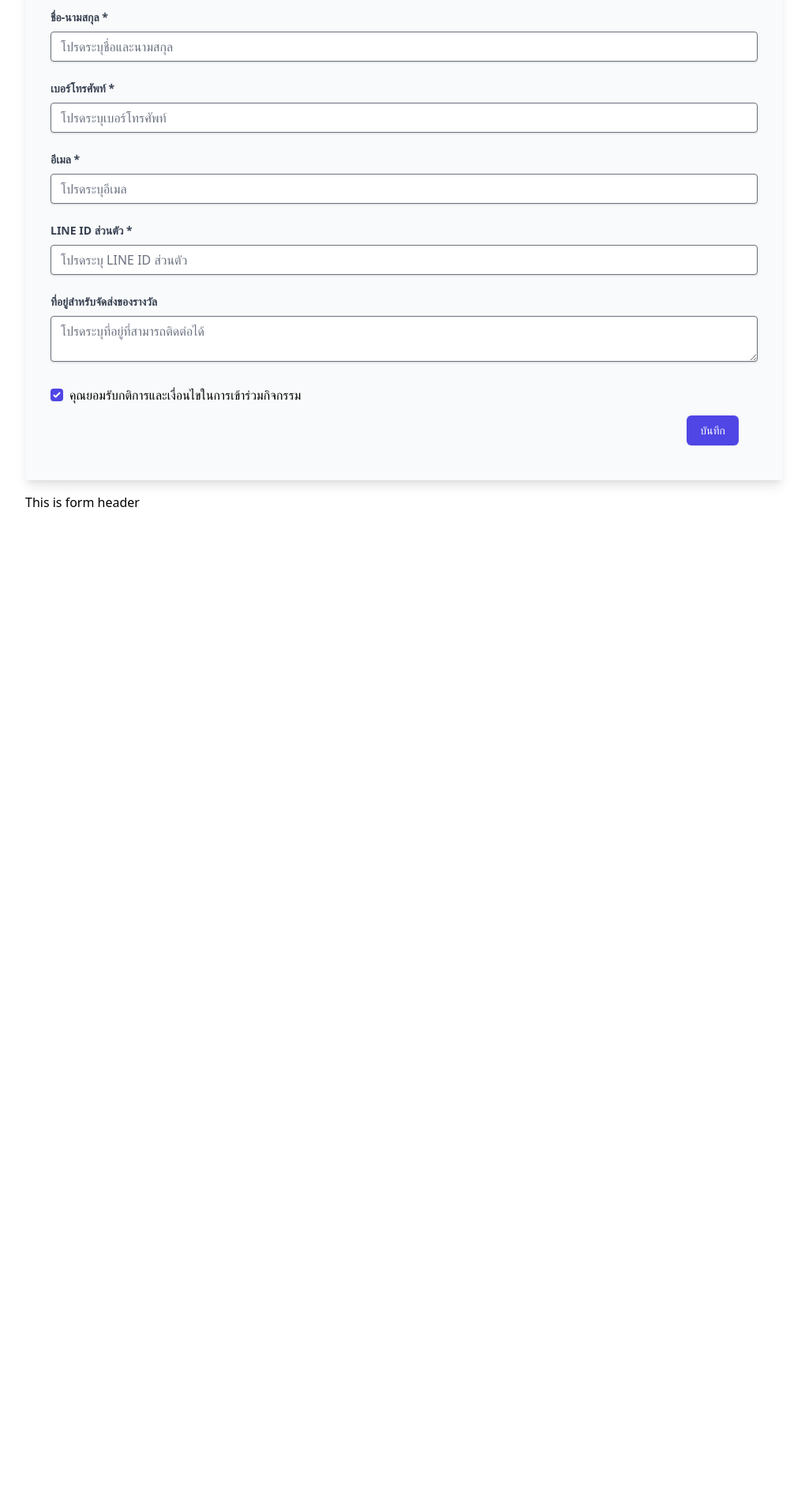
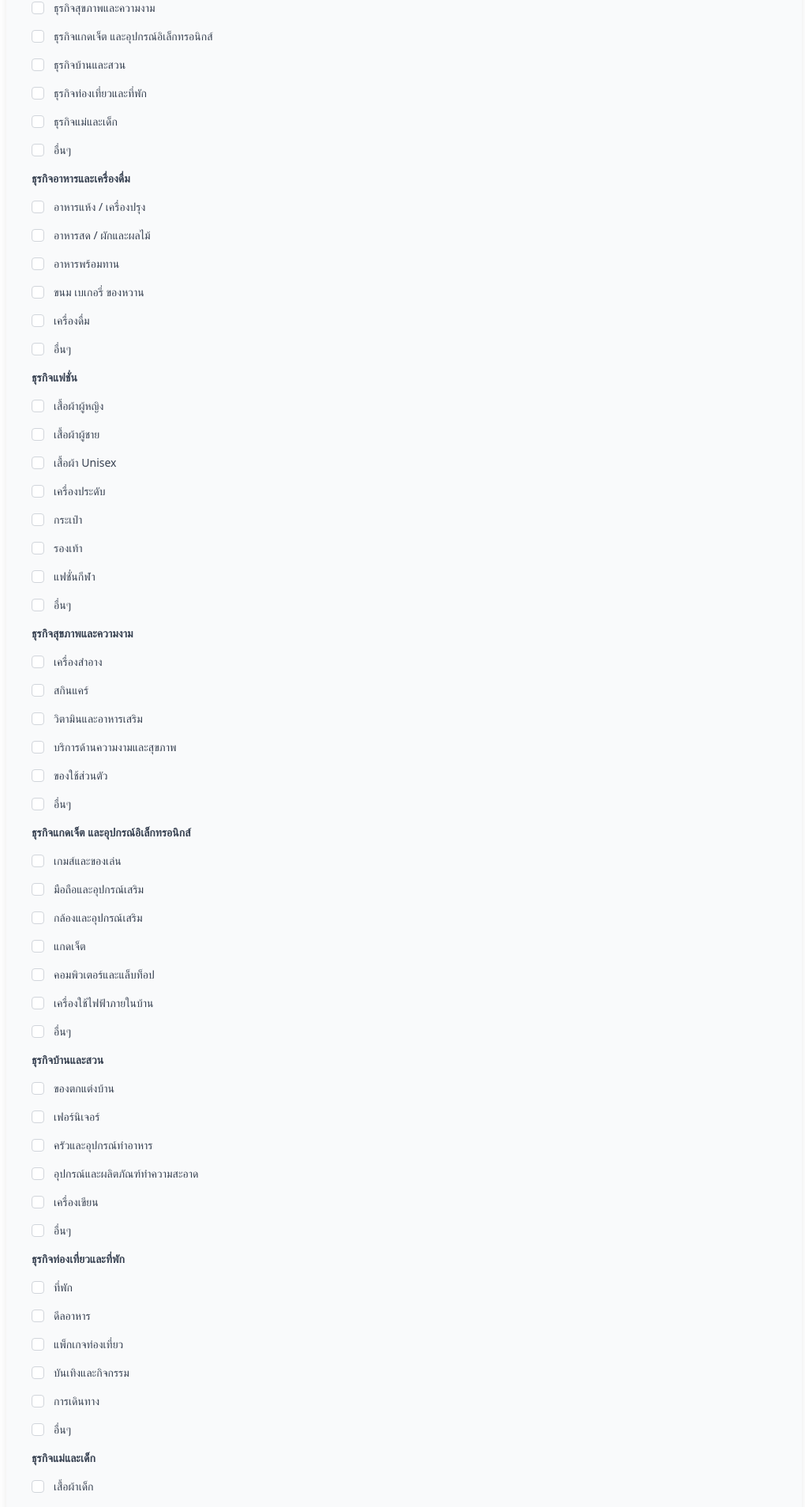
Before and after one commit to Poomphat-Tech/vue-liff-form, a Vue app: page / in a window 1280 px wide. Shown: the part 628-2536 px from the top of the page at 79% size, without its empty margins (128-1148 px from the left). Before the commit the page ends 1276 px from the top, so only its background shows below. Built offline with nearby package versions, Linux system fonts and the light colour scheme.

Commit message:
Add list component

```diff
--- a/index.html
+++ b/index.html
@@ -7,7 +7,7 @@
     <title>MyShop survey</title>
   </head>
   <body>
-    <div id="app" class="container mx-auto max-w-screen-lg min-w-1/2 pl-8 pr-8"></div>
+    <div id="app" class="container mx-auto max-w-screen-lg min-w-1/2 pl-2 pr-2"></div>
     <script type="module" src="/src/main.js"></script>
   </body>
 </html>
--- a/src/App.vue
+++ b/src/App.vue
@@ -5,7 +5,7 @@
   >
     <div id="header-section" class="my-8">
       <h1 class="text-center text-lg font-semibold">
-        ข้อมูลผู้ลงทะเบียนเข้าร่วมแคมเปญ “{{ title }}
+        ข้อมูลผู้ลงทะเบียนเข้าร่วมแคมเปญ “{{ campaign_title }}
       </h1>
       <p class="text-center text-sm">
         ขอสงวนสิทธิ์ให้ผู้ที่ทำถูกต้องกติกาและเงื่อนไขในการเข้าร่วมแคมเปญ
@@ -22,36 +22,12 @@
         name="shop_name"
         v-model:value="shop_name_value"
       />
-      <h3>this is {{ shop_name_value }}</h3>
-      <fieldset class="mb-4">
-        <div>
-          <label
-            class="block text-gray-700 text-sm font-bold mb-2"
-            for="searchid"
-          >
-            LINE Official Account ID (ขึ้นต้นด้วยเครื่องหมาย @) *
-          </label>
-          <input
-            class="
-              shadow
-              appearance-none
-              border
-              rounded
-              w-full
-              py-2
-              px-3
-              text-gray-700
-              leading-tight
-              focus:outline-none
-              focus:shadow-outline
-              mb-2
-            "
-            id="searchid"
-            type="text"
+      <short-text-field
+        title="LINE Official Account ID (ขึ้นต้นด้วยเครื่องหมาย @) *"
         placeholder="โปรดระบุ LINE ID ของร้าน @xxx"
+        name="line_shop_id"
+        v-model:value="line_shop_id"
       />
-        </div>
-      </fieldset>
       <fieldset class="mb-4">
         <div>
           <legend class="text-base font-medium text-gray-900">
@@ -103,140 +79,72 @@
         </div>
       </fieldset>
 
+      <list-field
+        title="กรุณาระบุหมวดหมู่ธุรกิจหรือบริการของคุณ (เลือกข้อเดียวที่เหมาะสมมากที่สุด)"
+        name="business_category"
+        :choices="business_category"
+      ></list-field>
+      <list-field
+        title="ธุรกิจอาหารและเครื่องดื่ม"
+        name="food"
+        :choices="food_sector"
+      >
+      </list-field>
+      <list-field title="ธุรกิจแฟชั่น" name="fashion" :choices="fashion_sector">
+      </list-field>
+      <list-field
+        title="ธุรกิจสุขภาพและความงาม"
+        name="beauty"
+        :choices="beauty_sector"
+      >
+      </list-field>
+      <list-field
+        title="ธุรกิจแกดเจ็ต และอุปกรณ์อิเล็กทรอนิกส์"
+        name="gadget"
+        :choices="gadget_sector"
+      >
+      </list-field>
+      <list-field title="ธุรกิจบ้านและสวน" name="home" :choices="home_sector">
+      </list-field>
+      <list-field
+        title="ธุรกิจท่องเที่ยวและที่พัก"
+        name="travel"
+        :choices="travel_sector"
+      >
+      </list-field>
+      <list-field
+        title="ธุรกิจแม่และเด็ก"
+        name="mom_kid"
+        :choices="mom_kid_sector"
+      >
+      </list-field>
       <h2 class="text-left text-md font-semibold mb-8 mt-8">
         ข้อมูลส่วนบุคคล(สำหรับใช้มนการติดต่อกลับ)
       </h2>
-      <fieldset class="mb-4" id="full_name">
-        <div>
-          <label
-            class="block text-gray-700 text-sm font-bold mb-2"
-            for="full_name"
-          >
-            ชื่อ-นามสกุล *
-          </label>
-          <input
-            class="
-              shadow
-              appearance-none
-              border
-              rounded
-              w-full
-              py-2
-              px-3
-              text-gray-700
-              leading-tight
-              focus:outline-none
-              focus:shadow-outline
-              mb-2
-            "
-            id="full_name"
-            type="text"
+      <short-text-field
+        title="ชื่อ-นามสกุล *"
         placeholder="โปรดระบุชื่อและนามสกุล"
+        name="full_name"
+        v-model:value="full_name"
       />
-          <p class="hidden text-red-500 text-xs italic">
-            โปรดกรอกชื่อและนามสกุล
-          </p>
-        </div>
-      </fieldset>
-
-      <fieldset class="mb-4" id="phone_number_field">
-        <div>
-          <label
-            class="block text-gray-700 text-sm font-bold mb-2"
-            for="phone_number"
-          >
-            เบอร์โทรศัพท์ *
-          </label>
-          <input
-            class="
-              shadow
-              appearance-none
-              border
-              rounded
-              w-full
-              py-2
-              px-3
-              text-gray-700
-              leading-tight
-              focus:outline-none
-              focus:shadow-outline
-              mb-2
-            "
-            id="phone_number"
-            type="tel"
+      <short-text-field
+        title="เบอร์โทรศัพท์ *"
         placeholder="โปรดระบุเบอร์โทรศัพท์"
+        name="phone_number"
+        v-model:value="phone_number"
       />
-          <p class="hidden text-red-500 text-xs italic">
-            โปรดกรอกชื่อและนามสกุล
-          </p>
-        </div>
-      </fieldset>
-
-      <fieldset class="mb-4" id="email_field">
-        <div>
-          <label
-            class="block text-gray-700 text-sm font-bold mb-2"
-            for="email_field"
-          >
-            อีเมล *
-          </label>
-          <input
-            class="
-              shadow
-              appearance-none
-              border
-              rounded
-              w-full
-              py-2
-              px-3
-              text-gray-700
-              leading-tight
-              focus:outline-none
-              focus:shadow-outline
-              mb-2
-            "
-            id="email"
-            type="email"
+      <short-text-field
+        title="อีเมล *"
         placeholder="โปรดระบุอีเมล"
+        name="email"
+        v-model:value="email"
       />
-          <p class="hidden text-red-500 text-xs italic">
-            โปรดกรอกชื่อและนามสกุล
-          </p>
-        </div>
-      </fieldset>
-
-      <fieldset class="mb-4" id="line_id_field">
-        <div>
-          <label
-            class="block text-gray-700 text-sm font-bold mb-2"
-            for="full_name"
-          >
-            LINE ID ส่วนตัว *
-          </label>
-          <input
-            class="
-              shadow
-              appearance-none
-              border
-              rounded
-              w-full
-              py-2
-              px-3
-              text-gray-700
-              leading-tight
-              focus:outline-none
-              focus:shadow-outline
-              mb-2
-            "
-            id="line_id"
-            type="text"
+      <short-text-field
+        title="LINE ID ส่วนตัว *"
         placeholder="โปรดระบุ LINE ID ส่วนตัว"
+        name="line_id"
+        v-model:value="line_id"
       />
-          <p class="hidden text-red-500 text-xs italic">
-            โปรดกรอกชื่อและนามสกุล
-          </p>
-        </div>
-      </fieldset>
 
       <fieldset class="mb-4" id="address_field">
         <div>
@@ -318,22 +226,93 @@
       </div>
     </form>
   </div>
-  <form-header></form-header>
 </template>
 
 <script>
 import FormHeader from "./components/FormHeader.vue";
 import ShortTextField from "./components/ShortTextField.vue";
+import ListField from "./components/ListField.vue";
 
 export default {
   components: {
     FormHeader,
     ShortTextField,
+    ListField,
   },
   data() {
     return {
-      title: "This is test title",
-      shop_name_value: "test shop name",
+      campaign_title: "This is test title",
+      shop_name_value: "",
+      line_shop_id: "",
+      business_category: [
+        "ธุรกิจอาหารและเครื่องดื่ม",
+        "ธุรกิจแฟชั่น",
+        "ธุรกิจสุขภาพและความงาม",
+        "ธุรกิจแกดเจ็ต และอุปกรณ์อิเล็กทรอนิกส์",
+        "ธุรกิจบ้านและสวน",
+        "ธุรกิจท่องเที่ยวและที่พัก",
+        "ธุรกิจแม่และเด็ก",
+        "อื่นๆ",
+      ],
+      food_sector: [
+        "อาหารแห้ง / เครื่องปรุง",
+        "อาหารสด / ผักและผลไม้",
+        "อาหารพร้อมทาน",
+        "ขนม เบเกอรี่ ของหวาน",
+        "เครื่องดื่ม",
+        "อื่นๆ",
+      ],
+      fashion_sector: [
+        "เสื้อผ้าผู้หญิง",
+        "เสื้อผ้าผู้ชาย",
+        "เสื้อผ้า Unisex",
+        "เครื่องประดับ",
+        "กระเป๋า",
+        "รองเท้า",
+        "แฟชั่นกีฬา",
+        "อื่นๆ",
+      ],
+      beauty_sector: [
+        "เครื่องสำอาง",
+        "สกินแคร์",
+        "วิตามินและอาหารเสริม",
+        "บริการด้านความงามและสุขภาพ",
+        "ของใช้ส่วนตัว",
+        "อื่นๆ",
+      ],
+      gadget_sector: [
+        "เกมส์และของเล่น",
+        "มือถือและอุปกรณ์เสริม",
+        "กล้องและอุปกรณ์เสริม",
+        "แกดเจ็ต",
+        "คอมพิวเตอร์และแล็บท็อป",
+        "เครื่องใช้ไฟฟ้าภายในบ้าน",
+        "อื่นๆ",
+      ],
+      home_sector: [
+        "ของตกแต่งบ้าน",
+        "เฟอร์นิเจอร์",
+        "ครัวและอุปกรณ์ทำอาหาร",
+        "อุปกรณ์และผลิตภัณฑ์ทำความสะอาด",
+        "เครื่องเขียน",
+        "อื่นๆ",
+      ],
+      travel_sector: [
+        "ที่พัก",
+        "ดีลอาหาร",
+        "แพ็กเกจท่องเที่ยว",
+        "บันเทิงและกิจกรรม",
+        "การเดินทาง",
+        "อื่นๆ",
+      ],
+      mom_kid_sector: [
+        "เสื้อผ้าเด็ก",
+        "ผลิตภัณฑ์คุณแม่",
+        "ผลิตภัณฑ์ดูแลเด็ก",
+        "ของใช้เด็ก",
+        "หนังสือ ของเล่นเด็ก",
+        "อื่นๆ",
+      ],
     };
   },
 };
--- a/src/components/ListField.vue
+++ b/src/components/ListField.vue
@@ -0,0 +1,36 @@
+<template>
+  <fieldset class="mb-4">
+    <label class="block text-gray-700 text-sm font-bold mb-2">
+      {{ title }}
+    </label>
+    <div class="mt-4 space-y-4">
+      <div v-for="(choice, index) in choices" class="flex items-start">
+        <div class="flex items-center h-5">
+          <input
+            :id="name + index"
+            type="checkbox"
+            class="
+              focus:ring-indigo-500
+              h-4
+              w-4
+              text-indigo-600
+              border-gray-300
+              rounded
+            "
+          />
+        </div>
+        <div class="ml-3 text-sm">
+          <label :for="name + index" class="font-medium text-gray-700">{{
+            choice
+          }}</label>
+        </div>
+      </div>
+    </div>
+  </fieldset>
+</template>
+
+<script>
+export default {
+  props: ["title", "choices", "name"],
+};
+</script>
--- a/src/components/ShortTextField.vue
+++ b/src/components/ShortTextField.vue
@@ -4,7 +4,6 @@
       <label class="block text-gray-700 text-sm font-bold mb-2" :for="name">
         {{ title }}
       </label>
-      <h1>{{ value }}</h1>
       <input
         :value="value"
         @input="$emit('update:value', $event.target.value)"
@@ -38,9 +37,7 @@
 export default {
   props: ["title", "placeholder", "name", "value"],
   data() {
-    return {
-      test: "this is test local data",
-    };
+    return {};
   },
   methods: {
     validation: function (event) {
```
Lines whose indentation alone changed are shown as unchanged.
